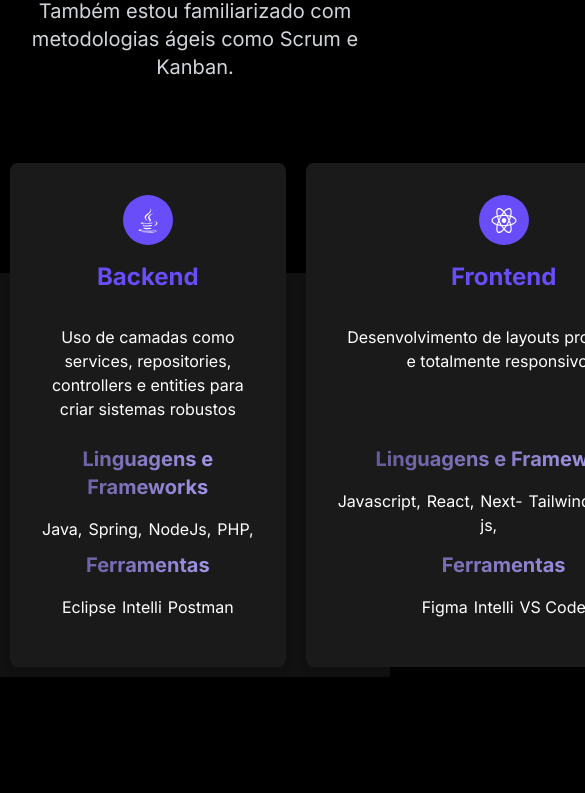
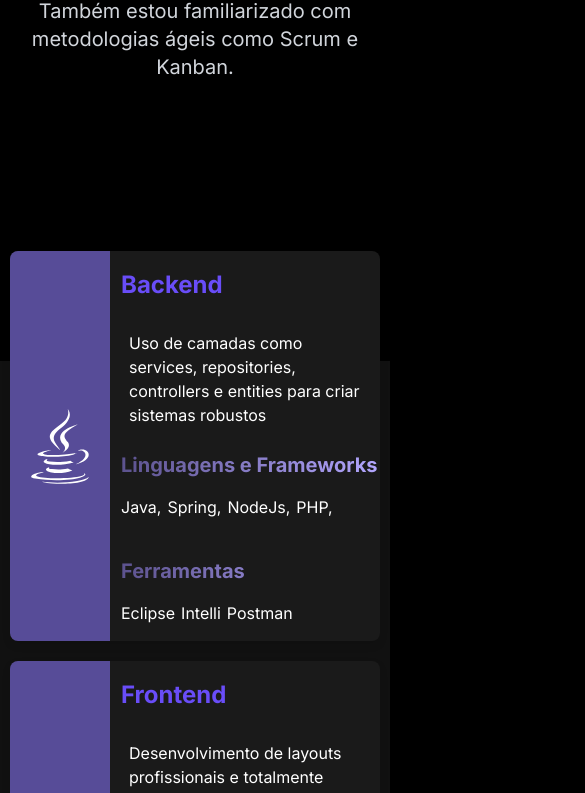
Before and after one commit to JoaoSBarbosa/barbosa-codev2, a Next.js app: page / in a window 390 px wide. Shown: the part 1147-1940 px from the top of the page, 585 px wide, since content can reach past the window. Before the commit the page ends 1824 px from the top, so only its background shows below. Built offline with nearby package versions, Linux system fonts and the light colour scheme.

Commit message:
Inicio da responsividade de skill

```diff
--- a/src/app/components/CardSkill/CardSkill.module.css
+++ b/src/app/components/CardSkill/CardSkill.module.css
@@ -1,4 +1,3 @@
-
 
 .CardContainer {
     padding: 32px;
@@ -8,12 +7,10 @@
     box-shadow: 0 4px 8px rgba(0, 0, 0, 0.1);
     transition: transform 0.3s ease-in-out;
     border-radius: 8px;
-    flex: 1;
+    /*flex: 1 1 400px;*/
     display: flex;
     flex-direction: column;
     justify-content: space-between;
-    /*gap: 1px;*/
-
     box-sizing: border-box;
 }
 
@@ -21,17 +18,48 @@
     transform: scale(1.05);
 }
 
-.CardImageContent{
+.CardImageContent {
     height: 50px;
     width: 50px;
     border-radius: 50%;
     display: flex;
     align-items: center;
     justify-content: center;
+    background: #694DF8;
 }
+
 .CardImage {
     height: 35px;
     margin-bottom: 10px;
+}
+
+.cardTitleContainer {
+    height: 2.5rem /* 40px */;
+    margin-top: 1rem /* 16px */;
+    margin-bottom: 1rem /* 16px */;
+}
+
+.CardTitle {
+    font-size: 1.5rem;
+    font-weight: 700;
+    text-align: center;
+    color: #694DF8;
+}
+
+.CardTools h3 {
+    text-align: center;
+    font-size: 1.25rem /* 20px */;
+    line-height: 1.75rem /* 28px */;
+    font-weight: 700;
+}
+
+.cardToolsList {
+    display: flex;
+    flex-wrap: wrap;
+    justify-content: center;
+    gap: 0.375rem /* 6px */;
+    margin-top: 1rem /* 16px */;
+    margin-bottom: 1rem /* 16px */;
 }
 
 .CardLanguages, .CardTools {
@@ -44,6 +72,107 @@
     -webkit-text-fill-color: transparent;
 }
 
-.cardDescription{
-    /*height: 85px;*/
+.cardDescription {
+    height: 7rem /* 112px */;
+    margin-bottom: 1rem /* 16px */;
+    padding: 0.5rem /* 8px */;
+    text-align: center;
 }
+
+.CardLanguagesContainer {
+    height: 6rem /* 96px */;
+}
+
+.CardLanguagesContainer h3 {
+    font-size: 1.25rem /* 20px */;
+    line-height: 1.75rem /* 28px */;
+    font-weight: 700;
+    text-align: center;
+}
+
+.CardLanguagesList {
+    display: flex;
+    flex-wrap: wrap;
+    justify-content: center;
+    gap: 0.375rem /* 6px */;
+    margin-top: 1rem /* 16px */;
+    margin-bottom: 1rem /* 16px */
+}
+
+/* Estilo para telas maiores */
+@media (min-width: 1024px) {
+    .CardContainer {
+        flex: 1 1 400px;
+    }
+}
+
+@media (max-width: 1014px) {
+    .CardContainer {
+
+        flex-direction: row;
+        padding: 0;
+        gap: 11px;
+        margin: 10px;
+        box-sizing: border-box;
+    }
+
+    .CardContainer:hover {
+        transform: none;
+    }
+
+
+    .CardTitle {
+        font-size: 1.5rem;
+    }
+
+    .CardTitle,
+    .cardDescription,
+    .CardLanguagesContainer,
+    .CardContain,
+    .CardTools h3,
+    .cardToolsList,
+    .CardLanguagesContainer h3,
+    .CardLanguagesList{
+        text-align: start;
+        justify-content: start;
+
+    }
+
+
+    .cardDescription {
+        height: max-content /* 112px */;
+        margin-bottom: 1rem /* 16px */;
+    }
+
+
+
+    .cardImageContainer {
+        width: 100px;
+
+    }
+    .cardInfosContainer{
+        flex: 1;
+    }
+
+
+
+    .CardImageContent {
+        height: 100%;
+        padding:10px;
+        width: 100%;
+        border-radius: 8px 0 0 8px;
+        display: flex;
+        align-items: center;
+        justify-content: center;
+
+        background: #574c98;
+
+    }
+
+    .CardImage {
+        width: 200px;
+        margin-bottom: initial;
+    }
+
+
+}
--- a/src/app/components/CardSkill/CardSkill.tsx
+++ b/src/app/components/CardSkill/CardSkill.tsx
@@ -71,23 +71,25 @@ export const CardSkill: React.FC<CardSkillProps> = ({
     return (
         <div className={`${styles.CardContainer}`}>
 
-            <div className={"flex items-center w-full justify-center "}>
-                <div className={` ${styles.CardImageContent} bg-purple-custom`}>
+            <div className={`flex items-center w-full justify-center ${styles.cardImageContainer}`}>
+                <div className={` ${styles.CardImageContent}`}>
                     <img src={`${pathImage}`} alt={titleSkill} className={"h-1/2 w-full max-h-full"}/>
                 </div>
             </div>
 
-            <div className={" my-4 h-10"}>
-                <h2 className={`${styles.CardTitle} text-purple-custom text-2xl font-bold text-center `}>{titleSkill}</h2>
+            <div className={`${styles.cardInfosContainer}`}>
+
+                <div className={`${styles.cardTitleContainer}`}>
+                    <h2 className={`${styles.CardTitle}`}>{titleSkill}</h2>
                 </div>
 
-            <div className={`${styles.cardDescription} h-28 mb-4 p-2 text-center `}>
+                <div className={`${styles.cardDescription}`}>
                     <p>{description}</p>
                 </div>
 
-            <div className={`${styles.CardLanguagesContainer} h-24 `}>
-                <h3 className={`${styles.textGradient} font-bold text-xl text-center`}>Linguagens e Frameworks</h3>
-                <div className={"flex justify-center gap-1.5 my-4"}>
+                <div className={`${styles.CardLanguagesContainer}`}>
+                    <h3 className={`${styles.textGradient}`}>Linguagens e Frameworks</h3>
+                    <div className={`${styles.CardLanguagesList}`}>
                         {languages.map((language) => (
                             <p key={language.id}>{language.title}, </p>
                         ))}
@@ -95,15 +97,19 @@ export const CardSkill: React.FC<CardSkillProps> = ({
                 </div>
 
                 <div className={`${styles.CardTools}`}>
-                <h3 className={`${styles.textGradient} font-bold text-xl text-center`}>
+                    <h3 className={`${styles.textGradient}`}>
                         Ferramentas
                     </h3>
-                <div className={"flex justify-center gap-1.5 my-4"}>
+                    <div className={`${styles.cardToolsList}`}>
                         {tools.map((tool) => (
                             <p key={tool.id}>{tool.title}</p>
                         ))}
                     </div>
                 </div>
+
+            </div>
+
+
         </div>
 
     );
--- a/src/app/components/Sections/about/About.tsx
+++ b/src/app/components/Sections/about/About.tsx
@@ -5,7 +5,7 @@ export const About = () => {
     return (
         <RootSection>
             <Layout>
-                <div className={"flex text-gray-300 flex-col items-center justify-center my-14"}>
+                <div className={"flex text-gray-300 flex-col items-center justify-center mt-14 mb-36"}>
                     <h1 className={"text-3xl mb-10"}>Olá, eu sou o João</h1>
                     <p className={"my-4 max-w-screen-lg text-center text-xl"}>
                         Sou desenvolvedor Full Stack e atualmente estou cursando Análise e Desenvolvimento de Sistemas.
--- a/src/app/components/Sections/skill/Skill.tsx
+++ b/src/app/components/Sections/skill/Skill.tsx
@@ -22,7 +22,7 @@ export const Skill = () => {
 
         <RootSection isDarkBackgroundColor={true} isBottomBoxShadow={true}>
             <Layout>
-                <div className="flex flex-row" id={"skill"}>
+                <div className="grid sm:grid-cols-1 lg:grid-cols-3 overflow-scroll" id={"skill"}>
                     {SkillCardData.map((skill, index) => {
 
                         return (
```
Lines whose indentation alone changed are shown as unchanged.
